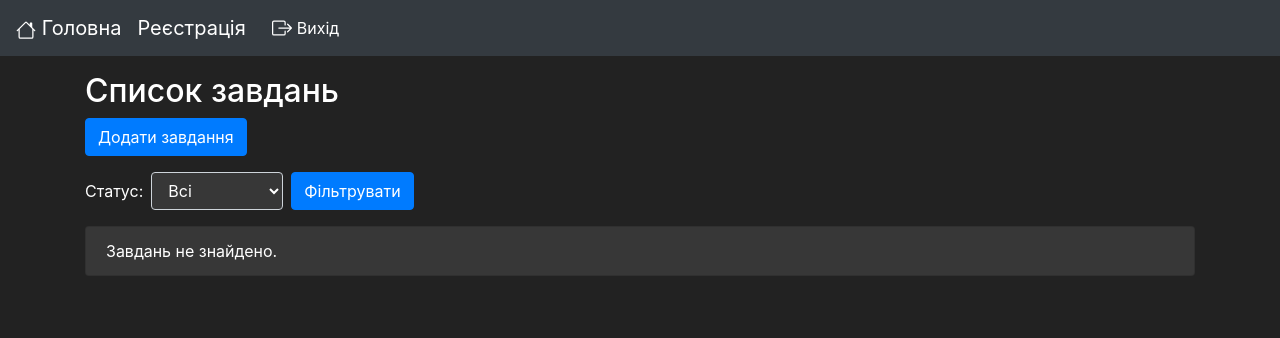
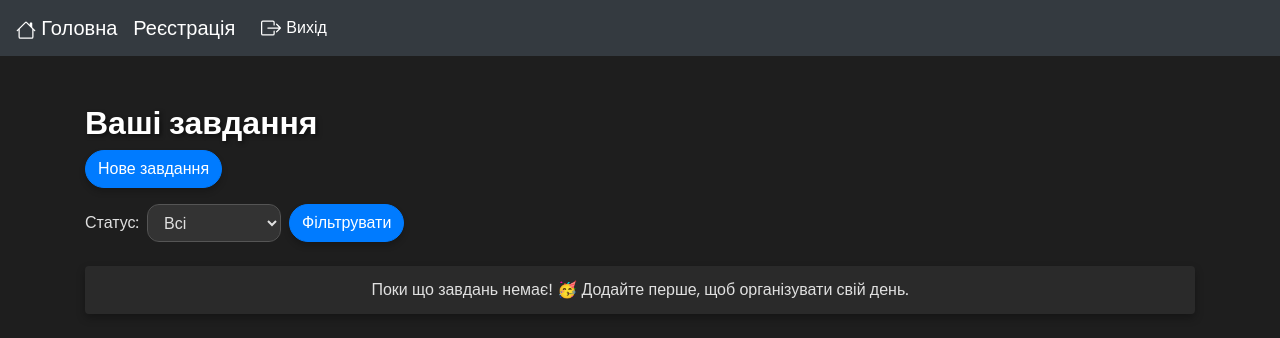
Before and after one commit to indraggrgb/task_students, a Django app: page / in a window 1280 px wide. Shown: the top 338 px of the page. Run offline with Django 5.2, Linux system fonts and the light colour scheme; data that the repository does not hold is empty; some libraries are stand-ins or nearby versions.

Commit message:
some change

```diff
--- a/templates/tasks/task_list.html
+++ b/templates/tasks/task_list.html
@@ -2,62 +2,114 @@
 
 {% block content %}
 <style>
+    @import url('https://fonts.googleapis.com/css2?family=Poppins:wght@400;500;600&display=swap');
+
     body {
-        background-color: rgb(34, 34, 34);
+        background-color: #1e1e1e;
+        color: #e0e0e0;
+        font-family: 'Poppins', sans-serif;
     }
 
     .container {
-        color: rgb(255, 255, 255);
+        padding-top: 2rem;
     }
 
     h2 {
-        color: rgb(255, 255, 255);
+        font-weight: 600;
+        color: #fff;
+        text-shadow: 2px 2px 4px rgba(0, 0, 0, 0.5);
+    }
+
+    .btn-custom {
+        border-radius: 1.5rem;
+        transition: all 0.3s ease-in-out;
+        box-shadow: 0 4px 6px rgba(0, 0, 0, 0.2);
+    }
+
+    .btn-custom:hover {
+        transform: translateY(-2px);
+        box-shadow: 0 6px 8px rgba(0, 0, 0, 0.3);
+    }
+
+    .btn-primary {
+        background-color: #007bff;
+        border-color: #007bff;
+    }
+
+    .btn-warning {
+        background-color: #ffc107;
+        border-color: #ffc107;
+        color: #212529;
     }
 
     .form-inline .form-control {
-        background-color: rgb(55, 55, 55);
-        color: rgb(255, 255, 255);
-        border: 1px solid rgb(206, 212, 218);
+        background-color: #333;
+        color: #e0e0e0;
+        border: 1px solid #555;
+        border-radius: 0.75rem;
+        transition: border-color 0.3s;
     }
 
     .form-inline .form-control:focus {
-        outline: none;
-        border-color: rgb(0, 123, 255);
+        border-color: #007bff;
         box-shadow: 0 0 0 0.2rem rgba(0, 123, 255, 0.25);
     }
 
     .list-group-item {
-        background-color: rgb(55, 55, 55);
-        border: 1px solid rgba(0, 0, 0, 0.125);
+        background-color: #2a2a2a;
+        border: none;
+        margin-bottom: 1rem;
+        border-radius: 1.5rem;
+        box-shadow: 0 4px 8px rgba(0, 0, 0, 0.3);
+        transition: transform 0.2s ease-in-out, box-shadow 0.2s ease-in-out;
+    }
+
+    .list-group-item:hover {
+        transform: translateY(-2px);
+        box-shadow: 0 6px 12px rgba(0, 0, 0, 0.4);
     }
 
     .list-group-item a {
-        color: rgb(255, 255, 255);
+        color: #fff;
+        text-decoration: none;
+        font-weight: 500;
     }
 
-    .badge-primary, .btn-primary {
-        background-color: rgb(0, 123, 255);
-        border-color: rgb(0, 123, 255);
+    .list-group-item a:hover {
+        text-decoration: underline;
     }
 
-    .btn-warning {
-        background-color: rgb(255, 193, 7);
-        border-color: rgb(255, 193, 7);
+    .badge {
+        font-weight: 500;
+        border-radius: 1rem;
+        padding: 0.4em 0.8em;
+    }
+
+    .badge-primary {
+        background-color: #007bff;
+    }
+
+    .badge-secondary {
+        background-color: #6c757d;
     }
 </style>
 <div class="container mt-3">
-    <h2>Список завдань</h2>
-    <a href="{% url 'tasks:task-create'%}" class="btn btn-primary mb-3">Додати завдання</a>
+    <h2>Ваші завдання</h2>
+    <a href="{% url 'tasks:task-create'%}" class="btn btn-primary mb-3 btn-custom">Нове завдання</a>
 
     <br>
 
-    <form method="get" class="form-inline mb-3">
+    <form method="get" class="form-inline mb-4">
         <div class="d-flex align-items-center">
             <span class="mr-2">{{ form.status.label_tag }}</span>
             {{ form.status }}
         </div>
-        <button type="submit" class="btn btn-primary ml-2">Фільтрувати</button>
+        <button type="submit" class="btn btn-primary ml-2 btn-custom">Фільтрувати</button>
     </form>
+
+    {% if tasks %}
+    <p class="text-muted">Клікніть на завдання, щоб переглянути всі деталі або внести зміни. 👇</p>
+    {% endif %}
 
     <ul class="list-group">
         {% for task in tasks %}
@@ -69,11 +121,13 @@
             </div>
             <form action="{% url 'tasks:task-complete' task.pk %}" method="post">
                 {% csrf_token %}
-                <button type="submit" class="btn btn-warning btn-sm">Помітити як виконано</button>
+                <button type="submit" class="btn btn-warning btn-sm btn-custom">Завершити</button>
             </form>
         </li>
         {% empty %}
-        <li class="list-group-item">Завдань не знайдено.</li>
+        <li class="list-group-item text-center">
+            Поки що завдань немає! 🥳 Додайте перше, щоб організувати свій день.
+        </li>
         {% endfor %}
     </ul>
 </div>
```
